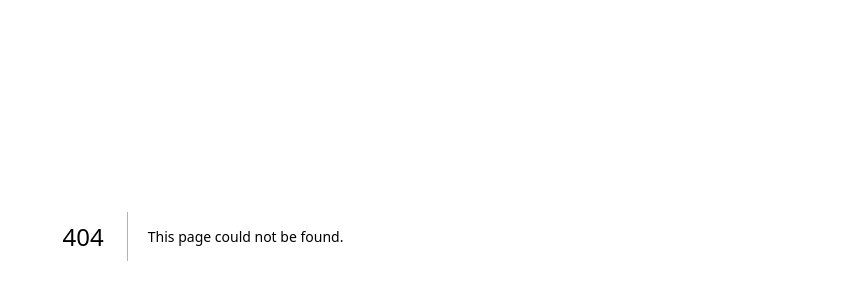
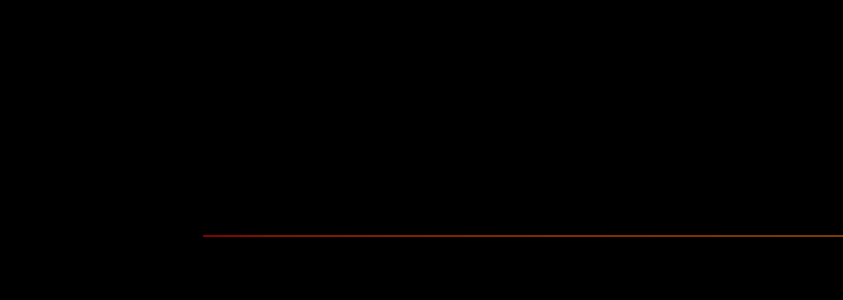
Before and after one commit to mukund1606/learning-three-js, a Next.js app: page /tutorial6 in a window 1280 px wide. Before the commit this address had no page. Shown: the part 164-464 px from the top of the page, without its empty margins (437-1280 px from the left). Built offline with nearby package versions, Linux system fonts and the light colour scheme.

Commit message:
Tutorial 6 Completed

```diff
--- a/src/app/page.tsx
+++ b/src/app/page.tsx
@@ -21,6 +21,9 @@ const HomePage = () => {
       <Link href="/tutorial5" className="hover:underline">
         Link to Tutorial 5
       </Link>
+      <Link href="/tutorial6" className="hover:underline">
+        Link to Tutorial 6
+      </Link>
     </main>
   );
 };
--- a/src/app/tutorial4/page.tsx
+++ b/src/app/tutorial4/page.tsx
@@ -1,6 +1,10 @@
-import Tutorial4 from "@/components/Tutorial4";
+import dynamic from "next/dynamic";
 
-const Tutorial3Page = () => {
+const Tutorial4 = dynamic(() => import("@/components/Tutorial4"), {
+  ssr: false,
+});
+
+const Tutorial4Page = () => {
   return (
     <div className="flex items-center justify-center w-full h-screen bg-black">
       <Tutorial4 />
@@ -8,4 +12,4 @@ const Tutorial3Page = () => {
   );
 };
 
-export default Tutorial3Page;
+export default Tutorial4Page;
--- a/src/app/tutorial5/page.tsx
+++ b/src/app/tutorial5/page.tsx
@@ -1,6 +1,6 @@
 import Tutorial5 from "@/components/Tutorial5";
 
-const Tutorial3Page = () => {
+const Tutorial5Page = () => {
   return (
     <div className="flex items-center justify-center w-full h-screen bg-black">
       <Tutorial5 />
@@ -8,4 +8,4 @@ const Tutorial3Page = () => {
   );
 };
 
-export default Tutorial3Page;
+export default Tutorial5Page;
--- /dev/null
+++ b/src/app/tutorial6/page.tsx
@@ -0,0 +1,11 @@
+import Tutorial6 from "@/components/Tutorial6";
+
+const Tutorial6Page = () => {
+  return (
+    <div className="flex items-center justify-center w-full h-screen bg-black">
+      <Tutorial6 />
+    </div>
+  );
+};
+
+export default Tutorial6Page;
--- a/src/components/Tutorial4/index.tsx
+++ b/src/components/Tutorial4/index.tsx
@@ -1,15 +1,9 @@
 "use client";
 
-import { OrbitControls, useAnimations, useGLTF } from "@react-three/drei";
-import { Canvas, useFrame, useThree } from "@react-three/fiber";
-import { useEffect, useRef, useState } from "react";
+import { OrbitControls } from "@react-three/drei";
+import { Canvas, useFrame } from "@react-three/fiber";
+import { useEffect, useState } from "react";
 import * as THREE from "three";
-
-const SceneBackground = () => {
-  const { scene } = useThree();
-  scene.background = new THREE.Color(0xa3a3a3);
-  return <></>;
-};
 
 const Geometry = ({
   width,
@@ -102,7 +96,6 @@ const Tutorial4 = () => {
           uniforms.u_mouse.value.set(e.screenX / width, e.screenY / height);
         }}
       >
-        {/* <SceneBackground /> */}
         <Geometry
           width={width}
           height={height}
--- /dev/null
+++ b/src/components/Tutorial6/index.tsx
@@ -0,0 +1,86 @@
+"use client";
+
+import { OrbitControls, Sphere } from "@react-three/drei";
+import { Canvas, Vector2, useFrame } from "@react-three/fiber";
+import { useEffect, useRef, useState } from "react";
+import * as THREE from "three";
+
+const RayCaster = ({
+  setIntersectionPoint,
+}: {
+  setIntersectionPoint: React.Dispatch<React.SetStateAction<THREE.Vector3>>;
+}) => {
+  const intersectionPoint = new THREE.Vector3();
+  const planeNormal = new THREE.Vector3();
+  const rayCasterRef = useRef<THREE.Raycaster>() as any;
+  const plane = new THREE.Plane();
+  useFrame(({ mouse, camera, scene }) => {
+    planeNormal.copy(camera.position).normalize();
+    plane.setFromNormalAndCoplanarPoint(planeNormal, scene.position);
+    rayCasterRef.current.setFromCamera(mouse, camera);
+    rayCasterRef.current.ray.intersectPlane(plane, intersectionPoint);
+    setIntersectionPoint(intersectionPoint);
+  });
+  return (
+    <>
+      <raycaster ref={rayCasterRef} />
+    </>
+  );
+};
+
+const Tutorial6 = () => {
+  const [intersectionPoint, setIntersectionPoint] = useState(
+    new THREE.Vector3()
+  );
+  const [spheresPosition, setSpheresPosition] = useState<THREE.Vector3[]>([]);
+  const [width, setWidth] = useState(0);
+  const [height, setHeight] = useState(0);
+  useEffect(() => {
+    const handleResize = () => {
+      setWidth(window.innerWidth);
+      setHeight(window.innerHeight);
+    };
+    handleResize();
+    window.addEventListener("resize", handleResize);
+    return () => {
+      window.removeEventListener("resize", handleResize);
+    };
+  }, []);
+  return (
+    <>
+      <Canvas
+        camera={{
+          fov: 45,
+          aspect: width / height,
+          near: 0.1,
+          far: 1000,
+          position: [0, 6, 6],
+        }}
+        shadows
+        onClick={() => {
+          setSpheresPosition([...spheresPosition, intersectionPoint.clone()]);
+        }}
+      >
+        <ambientLight color={0x333333} />
+        <directionalLight
+          color={0xffffff}
+          intensity={0.8}
+          position={[0, 50, 0]}
+        />
+        {spheresPosition.map((position, index) => (
+          <Sphere
+            key={index}
+            args={[0.2, 32, 32]}
+            position={position}
+            castShadow
+          />
+        ))}
+        <RayCaster setIntersectionPoint={setIntersectionPoint} />
+        <axesHelper args={[20]} />
+        <OrbitControls />
+      </Canvas>
+    </>
+  );
+};
+
+export default Tutorial6;
```
